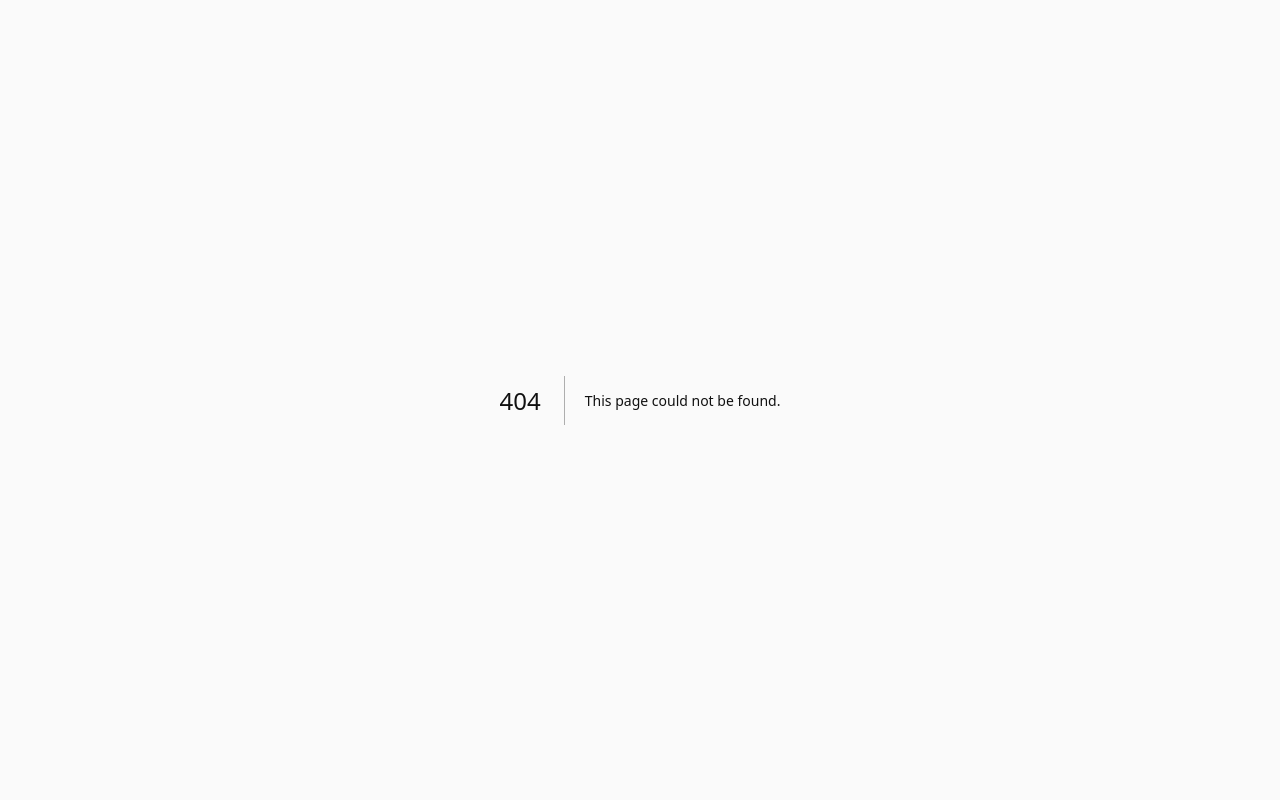
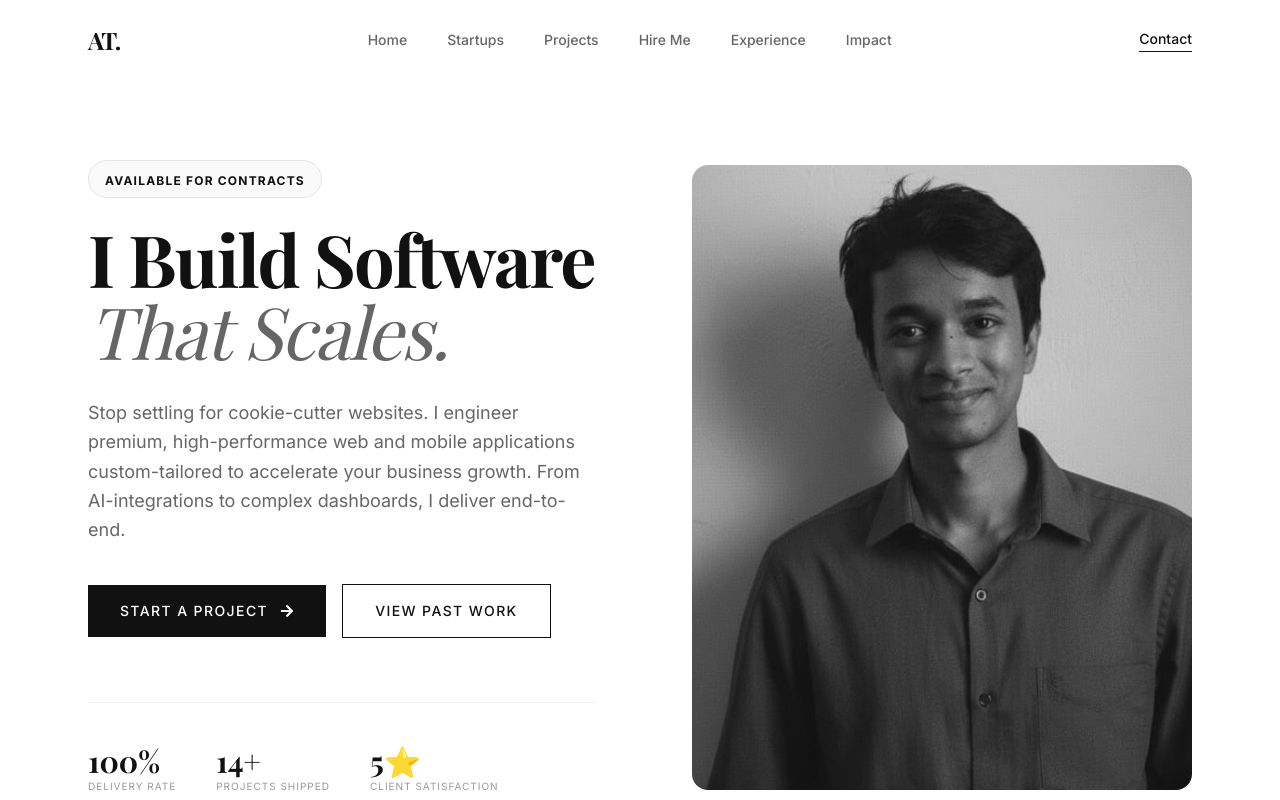
Before and after one commit to Ayush5071/Next_portfolio, a Next.js app: page /freelance in a window 1280 px wide. Before the commit this address had no page. Shown: the top 800 px of the page. Built offline with nearby package versions, Linux system fonts and the light colour scheme; a web font is replaced by a local one.

Commit message:
feat: Add a dedicated freelance projects page and component with associated project data and assets.

```diff
--- /dev/null
+++ b/app/freelance/page.tsx
@@ -0,0 +1,111 @@
+"use client"
+import Footer from "@/components/Footer";
+import Navbar from "@/components/ui/Navbar";
+import PageTransition from "@/components/ui/PageTransition";
+import FreelanceProjects from "@/components/FreelanceProjects";
+import Image from "next/image";
+import { motion } from "framer-motion";
+import Link from "next/link";
+import { FaArrowRight } from "react-icons/fa";
+
+export default function FreelancePage() {
+    return (
+        <PageTransition>
+            <main className="relative min-h-screen w-full overflow-x-hidden bg-[#FAFAFA]">
+                <Navbar />
+
+                {/* High-Converting Client Hero */}
+                <section className="relative pt-32 pb-24 md:pt-40 md:pb-32 bg-white">
+                    <div className="max-w-[1200px] mx-auto px-6 sm:px-8 lg:px-12 flex flex-col-reverse lg:flex-row items-center gap-16 lg:gap-24">
+
+                        {/* Value Proposition Content */}
+                        <div className="flex-1 w-full text-center lg:text-left">
+                            <motion.div
+                                initial={{ opacity: 0, y: 30 }}
+                                animate={{ opacity: 1, y: 0 }}
+                                transition={{ duration: 0.8 }}
+                            >
+                                <div className="inline-block px-4 py-1.5 mb-6 bg-[#FAFAFA] border border-[#E5E5E5] rounded-full">
+                                    <span className="text-xs font-sans font-bold uppercase tracking-widest text-[#111111]">
+                                        Available for Contracts
+                                    </span>
+                                </div>
+
+                                <h1 className="font-serif text-5xl sm:text-6xl lg:text-7xl font-bold text-[#111111] leading-[1.1] tracking-tight mb-8">
+                                    I Build Software <br />
+                                    <span className="text-[#666666] italic font-normal">That Scales.</span>
+                                </h1>
+
+                                <p className="text-lg text-[#666666] font-sans leading-relaxed mb-10 max-w-xl mx-auto lg:mx-0">
+                                    Stop settling for cookie-cutter websites. I engineer premium, high-performance web and mobile applications custom-tailored to accelerate your business growth. From AI-integrations to complex dashboards, I deliver end-to-end.
+                                </p>
+
+                                <div className="flex flex-col sm:flex-row items-center justify-center lg:justify-start gap-4">
+                                    <a href="mailto:your-email@example.com" className="w-full sm:w-auto px-8 py-4 bg-[#111111] text-white text-sm tracking-widest uppercase hover:bg-black transition-colors rounded-none font-medium flex items-center justify-center gap-3 group">
+                                        Start a Project
+                                        <FaArrowRight className="group-hover:translate-x-1 transition-transform" />
+                                    </a>
+                                    <Link href="#freelance" className="w-full sm:w-auto px-8 py-4 bg-transparent text-[#111111] border border-[#111111] text-sm tracking-widest uppercase hover:bg-[#F5F5F0] transition-colors rounded-none font-medium flex items-center justify-center gap-2">
+                                        View Past Work
+                                    </Link>
+                                </div>
+
+                                {/* Client Trust Badges */}
+                                <div className="mt-16 pt-10 border-t border-[#F0F0F0] flex flex-wrap items-center justify-center lg:justify-start gap-x-10 gap-y-6">
+                                    <div className="flex flex-col items-center lg:items-start">
+                                        <span className="font-serif text-3xl font-bold text-[#111111]">100%</span>
+                                        <span className="text-[10px] uppercase font-sans tracking-widest text-[#999999]">Delivery Rate</span>
+                                    </div>
+                                    <div className="flex flex-col items-center lg:items-start">
+                                        <span className="font-serif text-3xl font-bold text-[#111111]">14+</span>
+                                        <span className="text-[10px] uppercase font-sans tracking-widest text-[#999999]">Projects Shipped</span>
+                                    </div>
+                                    <div className="flex flex-col items-center lg:items-start">
+                                        <span className="font-serif text-3xl font-bold text-[#111111]">5⭐</span>
+                                        <span className="text-[10px] uppercase font-sans tracking-widest text-[#999999]">Client Satisfaction</span>
+                                    </div>
+                                </div>
+                            </motion.div>
+                        </div>
+
+                        {/* Premium Imagery */}
+                        <div className="flex-1 w-full max-w-[500px]">
+                            <motion.div
+                                className="relative aspect-[4/5] w-full rounded-2xl overflow-hidden bg-[#FAFAFA]"
+                                initial={{ opacity: 0, scale: 0.95 }}
+                                animate={{ opacity: 1, scale: 1 }}
+                                transition={{ duration: 1, delay: 0.2 }}
+                            >
+                                <div className="absolute inset-0 bg-gradient-to-tr from-black/10 to-transparent z-10 mix-blend-overlay"></div>
+                                <Image
+                                    src="/profile/ayush.jpg"
+                                    alt="Ayush Tiwari - Freelance Developer"
+                                    fill
+                                    sizes="(max-width: 1024px) 100vw, 50vw"
+                                    className="object-cover grayscale hover:grayscale-0 transition-all duration-1000"
+                                    priority
+                                />
+                            </motion.div>
+                        </div>
+
+                    </div>
+                </section>
+
+                {/* The freelance projects gallery */}
+                <FreelanceProjects />
+
+                {/* Final CTA */}
+                <section className="py-24 bg-white border-t border-[#F0F0F0]">
+                    <div className="max-w-4xl mx-auto px-6 text-center">
+                        <h2 className="font-serif text-4xl md:text-5xl font-bold text-[#111111] mb-8">Ready to build something extraordinary?</h2>
+                        <a href="mailto:your-email@example.com" className="inline-flex px-10 py-5 bg-[#111111] text-white text-sm tracking-widest uppercase hover:bg-black transition-colors rounded-none font-medium items-center justify-center gap-3 group">
+                            Get in Touch Today
+                        </a>
+                    </div>
+                </section>
+
+                <Footer />
+            </main>
+        </PageTransition>
+    );
+}
--- a/components/FreelanceProjects.tsx
+++ b/components/FreelanceProjects.tsx
@@ -30,7 +30,7 @@ const freelanceProjects = [
     },
     {
         title: "Cipher",
-        image: "/projects/cipher.png",
+        image: "/projects/cipher.jpg",
         tech: ["React Native", "Electron.js", "Express"],
         points: [
             "Cross-platform desktop & mobile payroll app",
--- a/data/index.ts
+++ b/data/index.ts
@@ -1,7 +1,10 @@
 export const navItems = [
-  { name: "Projects", link: "#projects" },
-  { name: "Achievements", link: "#achievements" },
-  { name: "Contact", link: "#contact" },
+  { name: "Home", link: "/" },
+  { name: "Startups", link: "/#startups" },
+  { name: "Projects", link: "/#personal-projects" },
+  { name: "Hire Me", link: "/freelance" },
+  { name: "Experience", link: "/#experience" },
+  { name: "Impact", link: "/#extracurricular" },
 ];
 
 export const gridItems = [
@@ -271,7 +274,7 @@ export const Experiences = [
     linkedin: "#",
     video: "",
     role: "Full Stack Developer — Computer Software Solutions, Kolkata",
-    image: "/navrion/prepsutra.png",
+    image: "/projects/cipher.jpg",
     slideshow_images: [],
   }
 ];
--- a/utils/fetchLiveProjects.ts
+++ b/utils/fetchLiveProjects.ts
@@ -23,7 +23,7 @@ export async function fetchLiveProjects() {
       desc: "Payroll management system built during internship at Computer Software Solutions, Kolkata.",
       live: false,
       link: "#",
-      cover: "/projects/cipher.png",
+      cover: "/projects/cipher.jpg",
       technologies: ["Next.js", "Express", "MongoDB", "Tailwind CSS"]
     },
     {
```
Also changed, not shown: public/projects/cipher.jpg (added).
